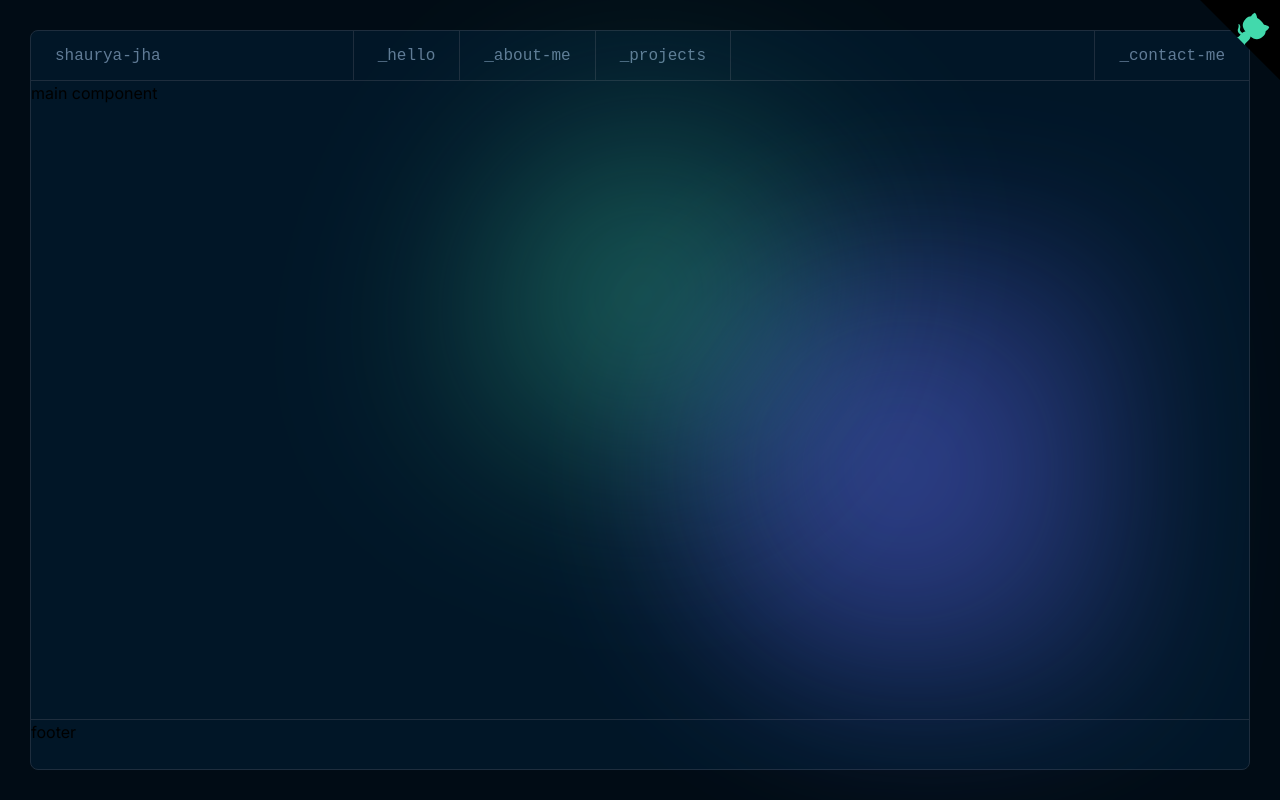
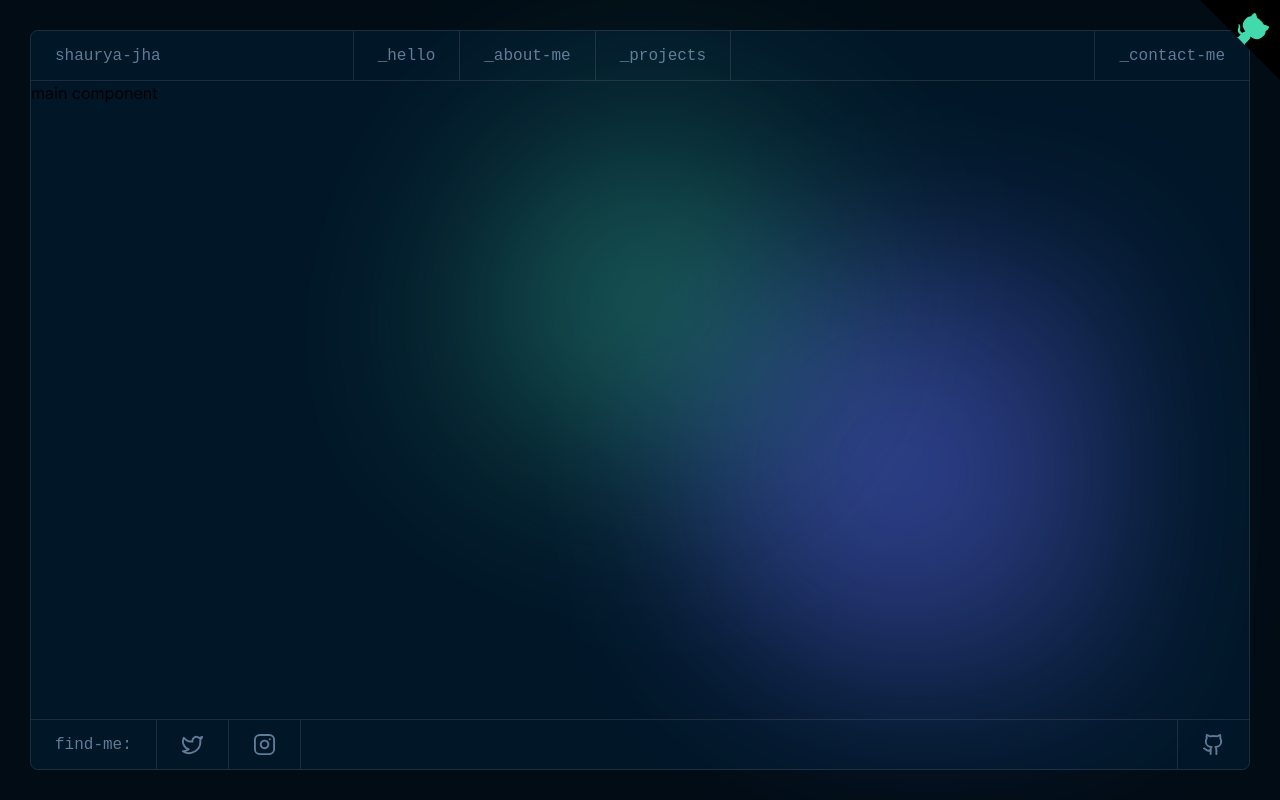
Before and after one commit to shaurya35/Portfolio, a Next.js app: page / in a window 1280 px wide. Built offline with nearby package versions, Linux system fonts and the light colour scheme.

Commit message:
Add footer

```diff
--- a/package.json
+++ b/package.json
@@ -9,6 +9,7 @@
     "lint": "next lint"
   },
   "dependencies": {
+    "lucide-react": "^0.438.0",
     "next": "14.2.7",
     "react": "^18",
     "react-dom": "^18"
--- a/src/app/components/Footer.jsx
+++ b/src/app/components/Footer.jsx
@@ -1,11 +1,53 @@
-import React from 'react'
+"use client";
+import React, { useEffect } from "react";
+import Twitter from "./ui/Twitter";
+import Instagram from "./ui/Instagram";
+import Github from "./ui/Github";
 
 const Footer = () => {
+  const handleTwitterRedirecting = () => {
+    window.open("https://twitter.com/_shaurya35", "_blank");
+  };
+
+  const handleInstagramRedirecting = () => {
+    window.open("https://www.instagram.com/_shaurya35/", "_blank");
+  };
+
+  const handleGithubRedirecting = () => {
+    window.open("https://github.com/shaurya35/", "_blank");
+  };
+
   return (
-    <footer className='h-[49px] lg:h-[50px] border-white border-t'>
-      footer
+    <footer className="h-[49px] lg:h-[50px] border-white border-t font-fira-code text-gray-custom flex justify-between items-center">
+      <div className="flex items-center h-full">
+        <div className="pr-6 pl-6 lg:border-white lg:border-r h-full flex items-center cursor-pointer">
+          find-me:
+        </div>
+        <div
+          className="pr-6 pl-6 lg:border-white lg:border-r h-full flex items-center cursor-pointer"
+          onClick={handleTwitterRedirecting}
+        >
+          <button>
+            <Twitter />
+          </button>
+        </div>
+        <div
+          className="pr-6 pl-6 lg:border-white lg:border-r h-full flex items-center cursor-pointer"
+          onClick={handleInstagramRedirecting}
+        >
+          <button>
+            <Instagram />
+          </button>
+        </div>
+      </div>
+      <div
+        className="cursor-pointer pl-6 pr-6 lg:border-white lg:border-l h-full flex items-center"
+        onClick={handleGithubRedirecting}
+      >
+        <Github />
+      </div>
     </footer>
-  )
-}
+  );
+};
 
-export default Footer
+export default Footer;
--- a/src/app/components/Header.jsx
+++ b/src/app/components/Header.jsx
@@ -5,20 +5,20 @@ const Header = () => {
   return (
     <header className="h-[64px] lg:h-[50px] border-white border-b font-fira-code text-[19px] lg:text-[16px] text-gray-custom flex justify-between">
       <div className="flex items-center h-full">
-        <div className="pr-48 pl-6 lg:border-white lg:border-r h-full flex items-center">
+        <div className="pr-48 pl-6 lg:border-white lg:border-r h-full flex items-center cursor-pointer">
           <button>shaurya-jha</button>
         </div>
-        <div className="hidden lg:flex pl-6 pr-6 lg:border-white lg:border-r h-full items-center">
+        <div className="hidden lg:flex pl-6 pr-6 lg:border-white lg:border-r h-full items-center cursor-pointer">
           <button>_hello</button>
         </div>
-        <div className="hidden lg:flex pl-6 pr-6 lg:border-white lg:border-r h-full items-center">
+        <div className="hidden lg:flex pl-6 pr-6 lg:border-white lg:border-r h-full items-center cursor-pointer">
           <button>_about-me</button>
         </div>
-        <div className="hidden lg:flex pl-6 pr-6 lg:border-white lg:border-r h-full items-center">
+        <div className="hidden lg:flex pl-6 pr-6 lg:border-white lg:border-r h-full items-center cursor-pointer">
           <button>_projects</button>
         </div>
       </div>
-      <div className="hidden lg:flex pl-6 pr-6 lg:border-white lg:border-l h-full items-center">
+      <div className="hidden lg:flex pl-6 pr-6 lg:border-white lg:border-l h-full items-center cursor-pointer">
         <button>_contact-me</button>
       </div>
     </header>
--- /dev/null
+++ b/src/app/components/ui/Github.jsx
@@ -0,0 +1,9 @@
+import { Github } from 'lucide-react';
+
+const App = () => {
+  return (
+    <Github size={23} />
+  );
+};
+
+export default App;
--- /dev/null
+++ b/src/app/components/ui/Instagram.jsx
@@ -0,0 +1,9 @@
+import { Instagram } from 'lucide-react';
+
+const App = () => {
+  return (
+    <Instagram size={23} />
+  );
+};
+
+export default App;
--- /dev/null
+++ b/src/app/components/ui/Twitter.jsx
@@ -0,0 +1,9 @@
+import { Twitter } from 'lucide-react';
+
+const App = () => {
+  return (
+    <Twitter size={23} />
+  );
+};
+
+export default App;
```
Also changed, not shown: 1 other file (tests, documents, lock files or other folders).
